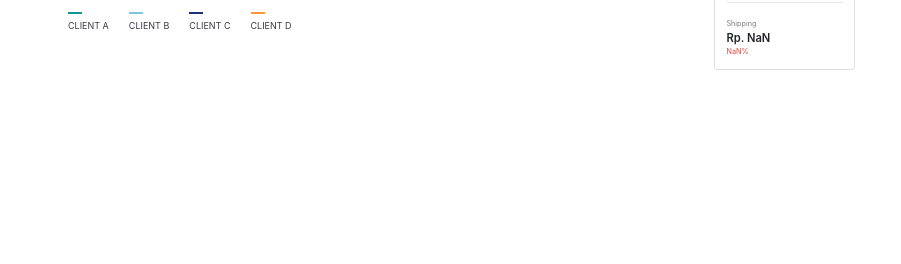
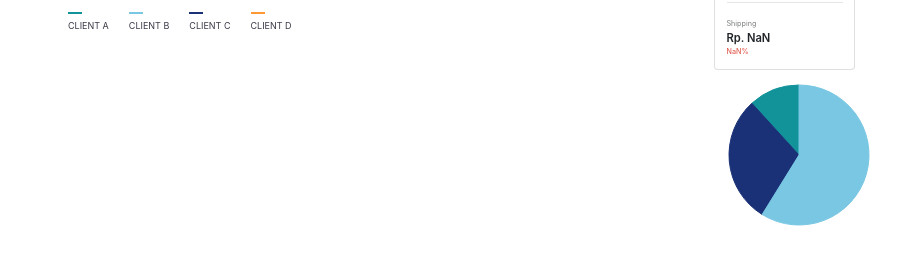
Before and after one commit to thariqwarsa/salesdata, a React (Create React App) app: page / in a window 1280 px wide. Shown: the part 394-658 px from the top of the page, without its empty margins (282-1183 px from the left). Built offline with nearby package versions, Linux system fonts and the light colour scheme.

Commit message:
add radial chart

```diff
--- a/src/component/RightPanel.js
+++ b/src/component/RightPanel.js
@@ -1,14 +1,17 @@
 import React, { Component } from 'react';
+
+// import data
 import dynamic from '../data/year-end(single-client).json';
-import overview from '../data/sales-overview.json'
+
+// import react-vis
+import '../../node_modules/react-vis/dist/style.css';
+import { XYPlot, RadialChart } from 'react-vis';
 
 export class RightPanel extends Component {
 
   analyzeData(start, end) {
     const datas = dynamic.data.data[0].data;
-    const { order_cancel, order_paid, order_pending, today_sales,
-      total_cancel, total_pending, total_shipping } = overview.data;
-    let filteredData = []
+    let filteredData = [];
     let grab = false;
 
     for (let i = 0; i < datas.length; i++) {
@@ -61,6 +64,8 @@ export class RightPanel extends Component {
   render() {
     const datas = this.analyzeData(this.props.startDate, this.props.endDate);
 
+    const myData = [{ angle: 10 }, { angle: 5 }, { angle: 2 }]
+
     return (
       <div className='RightPanel'>
         <div className="card">
@@ -82,6 +87,13 @@ export class RightPanel extends Component {
             }
           </div>
         </div>
+
+        <RadialChart
+          width={170}
+          height={170}
+          data={myData}
+          showLabels={() => true}
+        />
       </div >
     )
   }
```
Also changed, not shown: 1 other file (tests, documents, lock files or other folders).
